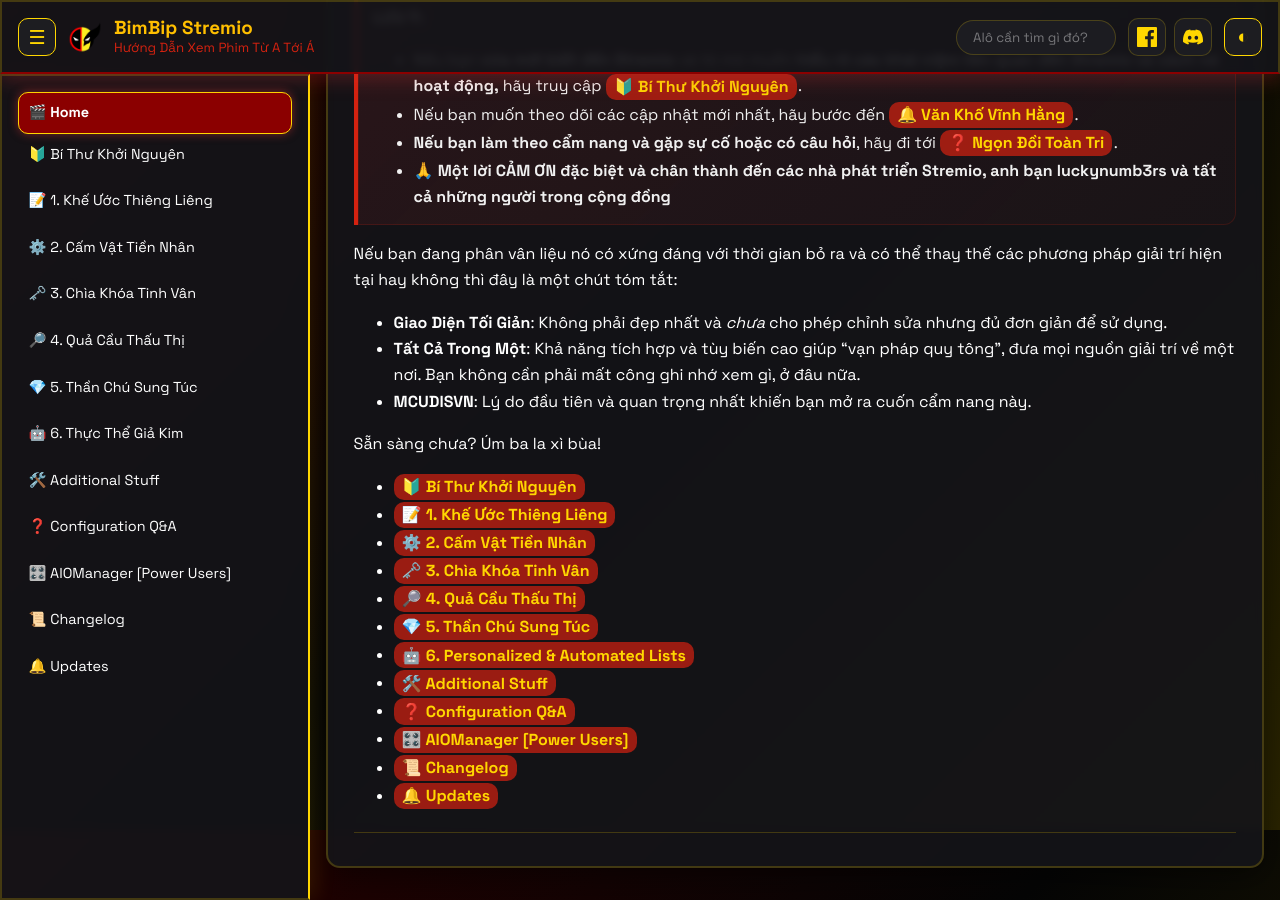
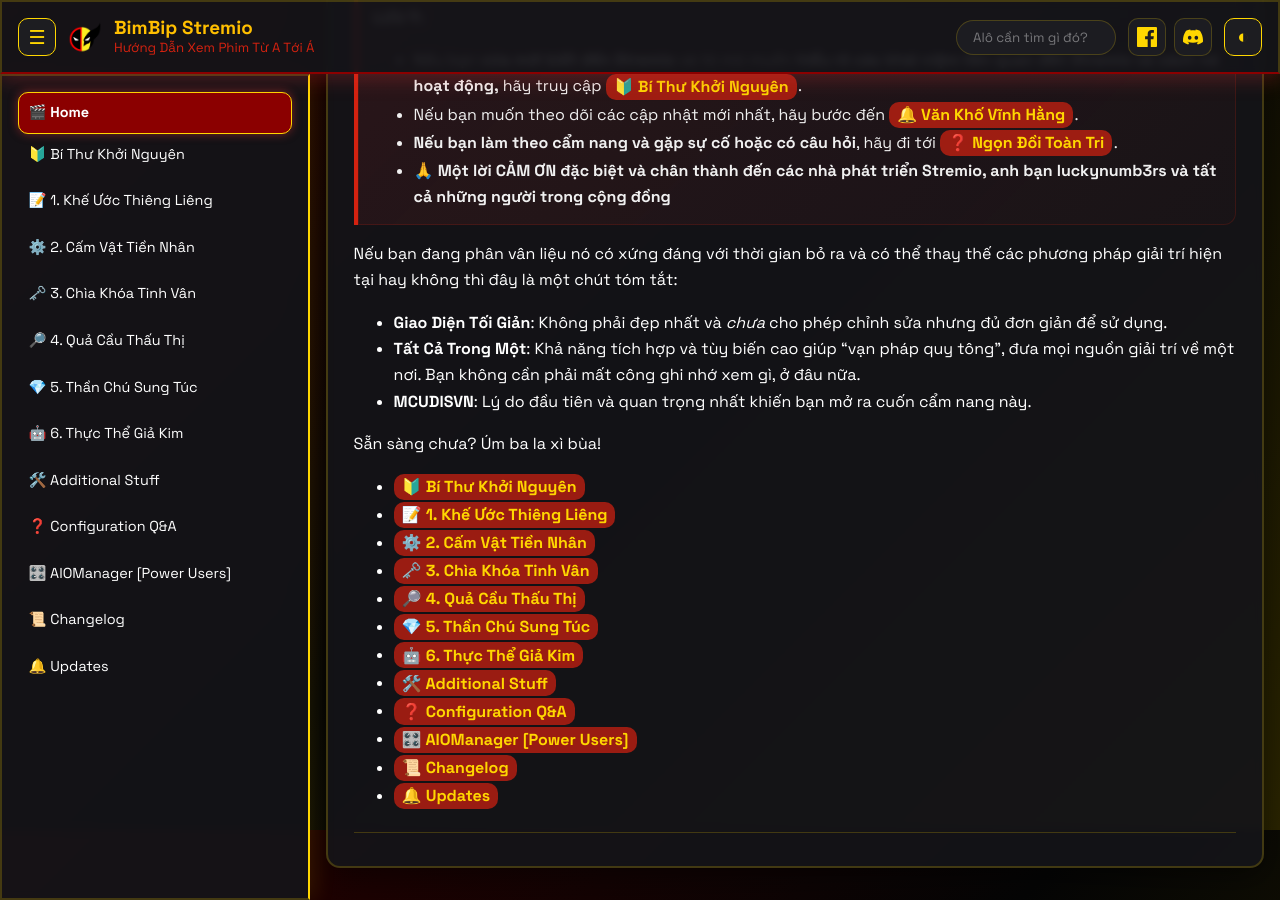
Before and after one commit to bimbipsubteam/bimbip-stremio, a Jekyll site: the page built from docs/index.md, in a window 1280 px wide and 900 px high, scrolled down 970 px. Built offline with Jekyll 4.4.1, drawn with Linux system fonts in a browser that asks for light colours.

Commit message:
chore: auto-sync homepage outputs

```diff
--- a/docs/index.md
+++ b/docs/index.md
@@ -32,7 +32,7 @@ Sẵn sàng chưa? Úm ba la xì bùa!
 - [🗝️ 3. Chìa Khóa Tinh Vân](guide/3-MCUDISVN-Setup.md)
 - [🔎 4. Quả Cầu Thấu Thị](guide/4-AIOMetadata-Setup.md)
 - [💎 5. Thần Chú Sung Túc](guide/5-MCUDISVN-Using.md)
-- [🤖 6. Personalized & Automated Lists](guide/6-Personalized-Lists.md)
+- [🤖 6. Thực Thể Giả Kim](guide/6-Personalized-Lists.md)
 - [🛠️ Additional Stuff](guide/7-Additional-Stuff.md)
 - [❓ Configuration Q&A](guide/8-Configuration-QA.md)
 - [🎛️ AIOManager [Power Users]](guide/AIOManager-Setup.md)
```
Also changed, not shown: README.md.
